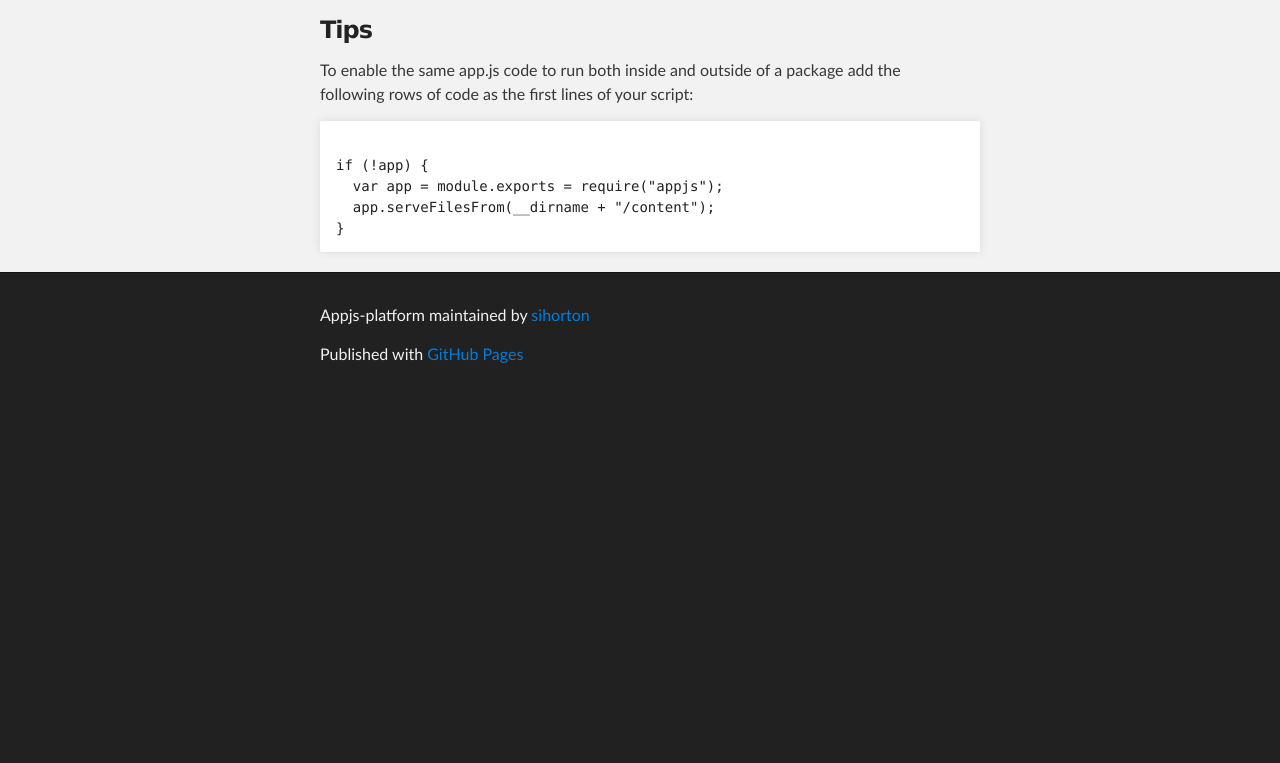
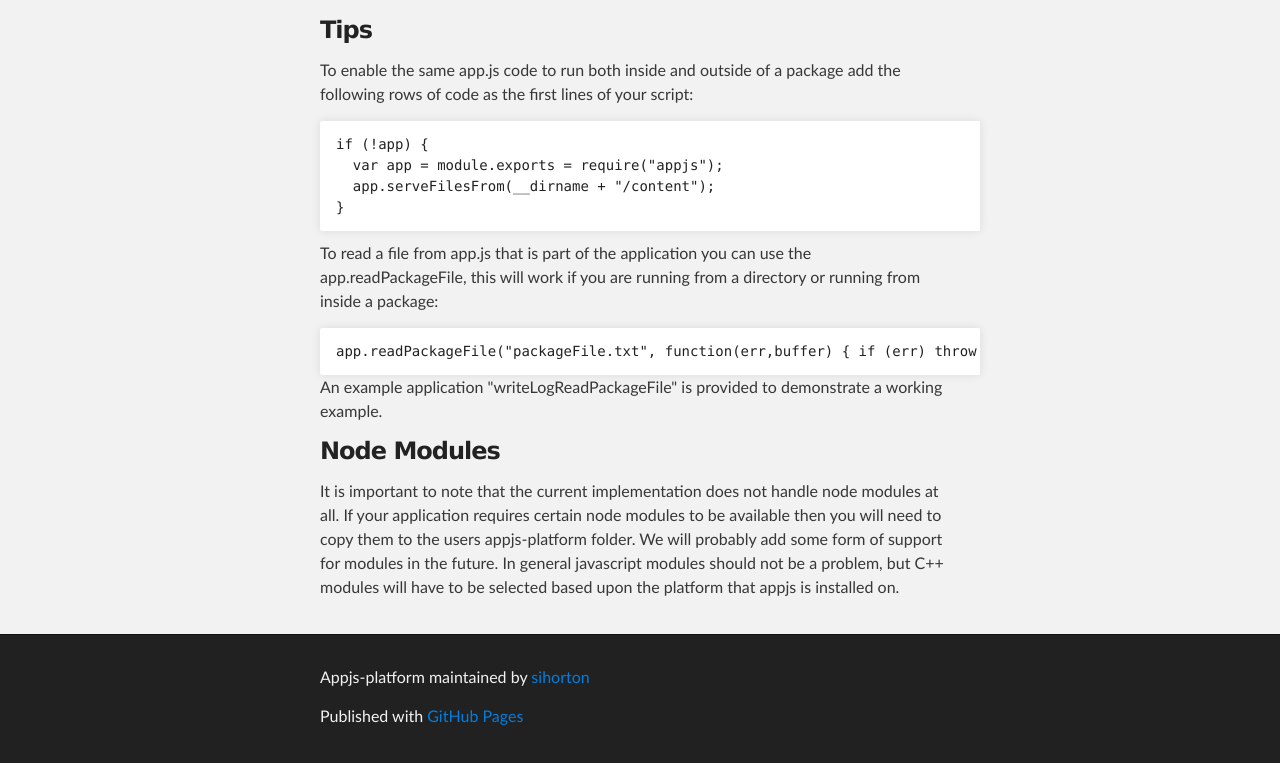
Before and after one commit to sihorton/appjs-platform, a plain HTML site: page index.html in a window 1280 px wide. Shown: the part 924-1687 px from the top of the page. Before the commit the page ends 1325 px from the top, so only its background shows below. Drawn offline with Linux system fonts and the light colour scheme.

Commit message:
Update index.html

```diff
--- a/index.html
+++ b/index.html
@@ -53,14 +53,20 @@ if you want to be able to use file associations.
 
 <h3>Tips</h3>
 <p>To enable the same app.js code to run both inside and outside of a package add the following rows of code as the first lines of your script:</p>
-<pre><code>
-if (!app) {
+<pre><code>if (!app) {
   var app = module.exports = require("appjs");
   app.serveFilesFrom(__dirname + "/content");
-}
-</code></pre>
+}</code></pre>
+<p>To read a file from app.js that is part of the application you can use the app.readPackageFile, this will work if you are running from a directory or running from inside a package:</p>
 
-      </section>
+<pre><code>app.readPackageFile("packageFile.txt", function(err,buffer) { if (err) throw err; console.log(buffer.toString()); }</code></pre>
+
+An example application "writeLogReadPackageFile" is provided to demonstrate a working example.
+
+<h3>Node Modules</h3>
+
+<p>It is important to note that the current implementation does not handle node modules at all. If your application requires certain node modules to be available then you will need to copy them to the users appjs-platform folder. We will probably add some form of support for modules in the future. In general javascript modules should not be a problem, but C++ modules will have to be selected based upon the platform that appjs is installed on.</p>
+</section>
     </div>
 
     <!-- FOOTER  -->
```
